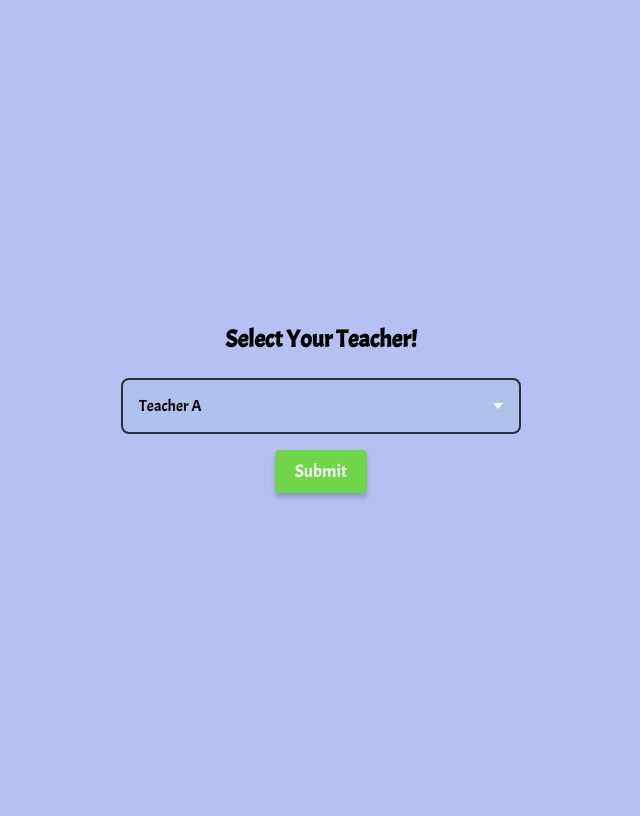
After one commit to lomatul/ClassBookingSystem, a PHP site: page /BookingRequest.html in a window 1280 px wide. The commit adds this page. Shown: the whole page, without its empty margins (319-959 px from the left). Run offline with PHP 8.4, Linux system fonts and the light colour scheme.

Commit message:
booking page

```diff
--- /dev/null
+++ b/BookingRequest.html
@@ -0,0 +1,89 @@
+<!DOCTYPE html>
+<html lang="en">
+
+<head>
+  <meta charset="UTF-8">
+  <meta http-equiv="X-UA-Compatible" content="IE=edge">
+  <meta name="viewport" content="width=device-width, initial-scale=1.0">
+  <title>home</title>
+
+  <!--
+    - favicon link
+  -->
+
+  <!--
+    - custom css link
+  -->
+  <link rel="stylesheet" href="./assets/css/Booking.css">
+
+  <!--
+    - google font link
+  -->
+  <link rel="preconnect" href="https://fonts.googleapis.com">
+  <link rel="preconnect" href="https://fonts.gstatic.com" crossorigin>
+  <link rel="stylesheet" href="https://cdnjs.cloudflare.com/ajax/libs/font-awesome/4.7.0/css/font-awesome.min.css">
+
+<link href="https://fonts.googleapis.com/css2?family=Acme&display=swap" rel="stylesheet">
+  <link href="https://fonts.googleapis.com/css2?family=Poppins:wght@300;400;500;600;700&display=swap" rel="stylesheet">
+</head>
+<body>
+  <form>
+  <div class="container">
+    <h2>Select Your Teacher!</h2>
+    <div class="dropdown">
+      <div class="select">
+        <span class="selected">Teacher A</span>
+        <div class="caret"></div>
+       </div>
+       <ul class="menu">
+        <li>Teacher B</li>
+        <li>Teacher C</li>
+        <li>Teacher D</li>
+        <li class="active">Teacher E</li>
+        <li>Teacher F</li>
+       </ul>
+    </div>
+    <button type="submit">Submit</button>
+  </div>
+</form>
+
+
+<script type="module" src="https://unpkg.com/ionicons@5.5.2/dist/ionicons/ionicons.esm.js"></script>
+<script nomodule src="https://unpkg.com/ionicons@5.5.2/dist/ionicons/ionicons.js"></script>
+
+<script>
+  const dropdowns= document.querySelectorAll('.dropdown');
+
+  dropdowns.forEach(dropdown=>{
+    const select = dropdown.querySelector('.select');
+    const caret = dropdown.querySelector('.caret');
+    const menu = dropdown.querySelector('.menu');
+    const options = dropdown.querySelectorAll('.menu li');
+    const selected= dropdown.querySelector('.selected');
+
+
+    select.addEventListener('click', ()=> {
+      select.classList.toggle('select-clicked');
+      caret.classList.toggle('caret-rotate');
+      menu.classList.toggle('menu-open');
+    });
+
+    options.forEach(option=>{
+      option.addEventListener('click', ()=>{
+        selected.innerText= option.innerText;
+        select.classList.remove('select-clicked');
+        caret.classList.remove('caret-rotate');
+        menu.classList.remove('menu-open');
+
+
+        options.forEach(option=>{
+          option.classList.remove('active');
+        });
+
+        option.classList.add('active');
+      });
+    });
+  });
+</script>
+</body>
+</html>
--- /dev/null
+++ b/assets/css/Booking.css
@@ -0,0 +1,118 @@
+body {
+    font-family: 'Acme', sans-serif;
+    background: #b7c0f3;
+    min-height: 100vh;
+    display: flex;
+    justify-content: center;
+    align-items: center;
+  }
+
+  .container {
+    display: flex;
+    flex-direction: column;
+    align-items: center;
+  }
+
+  h2 {
+    margin-top: 0;
+    margin-bottom: 1em;
+  }
+
+  .dropdown {
+    min-width: 25em;
+    position: relative;
+    margin-bottom: 1em;
+  }
+
+  button {
+    width: fit-content;
+    padding: 10px 20px;
+    background: #6fd649;
+    color: #fff;
+    border: 0;
+    font-family: 'Acme', sans-serif;
+    outline: none;
+    font-size: 18px;
+    border-radius: 4px;
+    cursor: pointer;
+    box-shadow: 0 5px 5px rgba(0, 0, 0, 0.2);
+  }
+
+.dropdown * {
+    box-sizing: border-box;
+}
+
+.select {
+    background: #b0c2ec;
+    color: #0c0000;
+    display: flex;
+    justify-content: space-between;
+    align-items: center;
+    border: 2px #2a2f3b solid;
+    border-radius: 0.5rem;
+    padding: 1em;
+    cursor: pointer;
+    transition: background 0.3s;
+}
+
+.select-clicked{
+    border: 2px #96979a solid;
+    box-shadow: 0 0 0.8em #26489a;
+}
+.select:hover{
+    background: #c3d1ec;
+}
+
+.caret {
+    width: 0;
+    height: 0;
+    border-left: 5px solid transparent;
+    border-right: 5px solid transparent;
+    border-top: 6px solid #fff;
+    transition: 0.3s;
+}
+
+.caret-rotate{
+    transform: rotate(180deg);
+}
+
+.menu{
+    list-style: none;
+    padding: 0.2em 0.5em;
+    background: #b0bad0;
+    border: 1px #363a43 solid;
+    box-shadow: 0 0.5em 1em rgba(0,0,0,0.2);
+    border-radius: 0.5em;
+    color: #2b2b2d;
+    position: absolute;
+    top: 3em;
+    left: 50%;
+    width: 100%;
+    transform: translateX(-50%);
+    opacity: 0;
+    display: none;
+    transition: 0.2s;
+    z-index: 1;
+}
+
+.menu li {
+    padding: 0.7em 0.5em;
+    margin: 0.3em 0;
+    border-radius: 0.5em;
+    cursor: pointer;
+}
+
+.menu li:hover{
+    background: #2a2d35;
+    color: #b0c2ec;
+}
+
+.active{
+    background: #23242a;
+    color: #b0c2ec;
+}
+
+.menu-open{
+    display: block;
+    opacity: 1;
+}
--- a/assets/css/popup.css
+++ b/assets/css/popup.css
@@ -24,6 +24,11 @@
     border-radius: 30px;
 }
 
+.dropdown {
+    width: 200px;
+    padding: 5px;
+    margin-top: 20px;
+}
 .PopUp{
     width: 400px;
     background: #fff;
```
Also changed, not shown: loginS.php (+5 -2 lines), loginT.php (+5 -2 lines), popup.html (+12 -7 lines), routine.php (+21 -2 lines).
